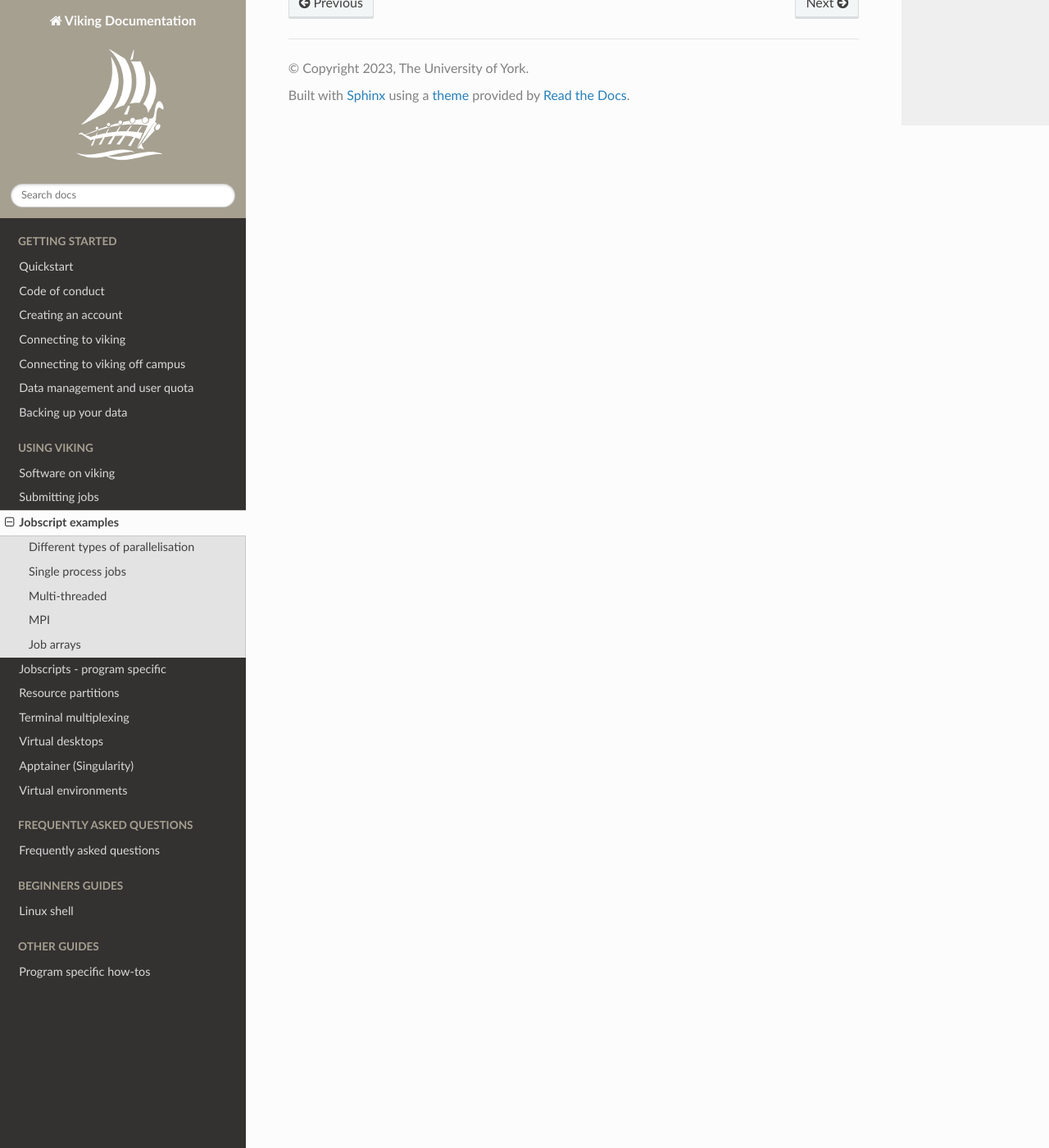
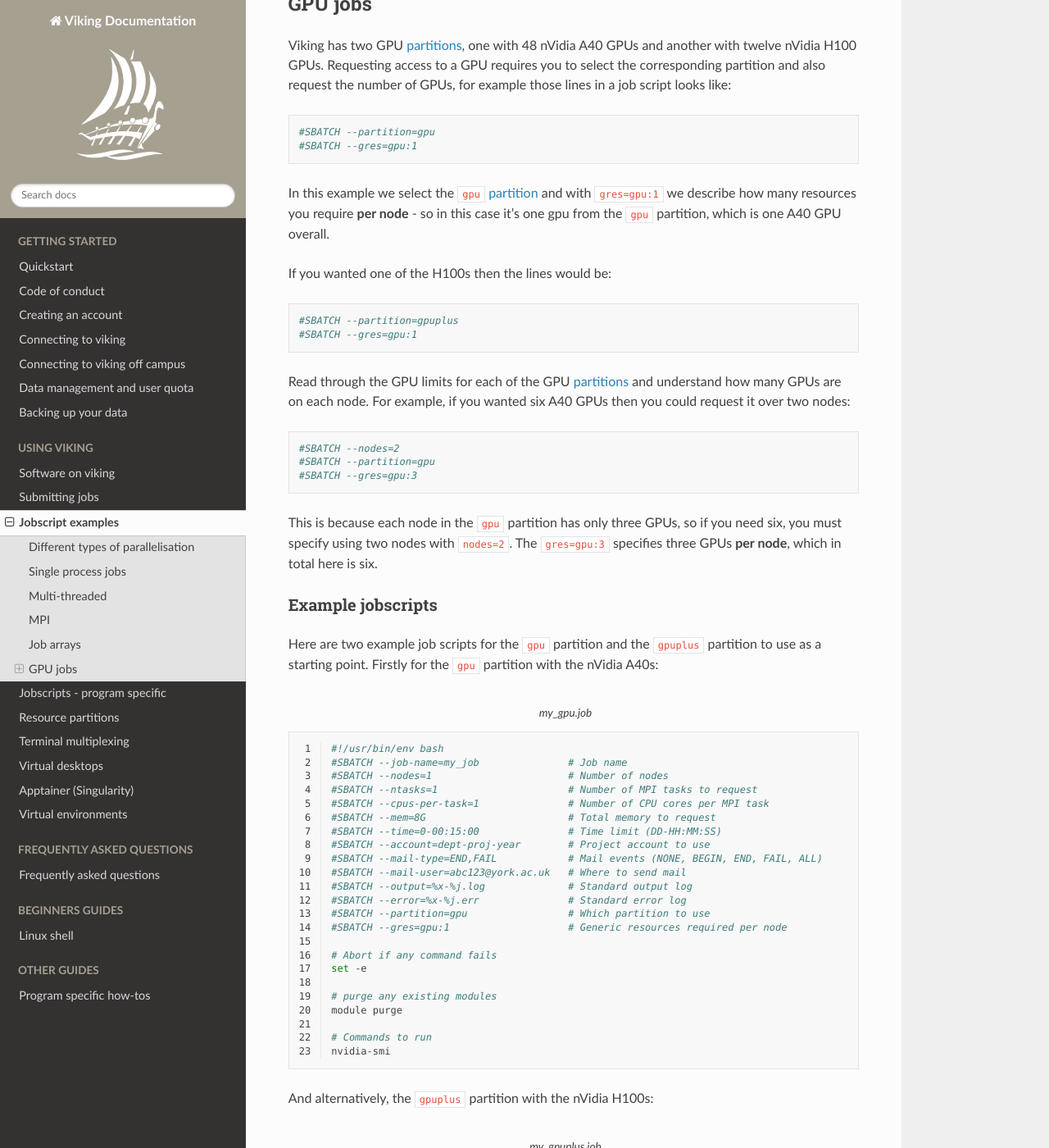
Before and after one commit to university-of-york/research-it-documentation, a Sphinx documentation site: the page built from docs/source/using_viking/jobscript_examples.rst, in a window 1280 px wide and 1400 px high, scrolled down 3492 px. Shown: the whole window at 82% size. Built offline with Sphinx 7.4.7 and the Read the Docs theme 2.0.0, drawn with Linux system fonts in a browser that asks for light colours; some of the changed text lies outside the part shown.

Commit message:
add gpu jobscript example

```diff
--- a/docs/source/using_viking/jobscript_examples.rst
+++ b/docs/source/using_viking/jobscript_examples.rst
@@ -171,3 +171,98 @@ The ``$SLURM_ARRAY_TASK_ID`` environmental variable represents the array index,
 
     # Commands to run
     Rscript --vanilla some_job_array_script.R $SLURM_ARRAY_TASK_ID
+
+
+
+GPU jobs
+--------
+
+Viking has two GPU :doc:`partitions </using_viking/resource_partitions>`, one with 48 nVidia A40 GPUs and another with twelve nVidia H100 GPUs. Requesting access to a GPU requires you to select the corresponding partition and also request the number of GPUs, for example those lines in a job script looks like:
+
+.. code-block:: bash
+
+    #SBATCH --partition=gpu
+    #SBATCH --gres=gpu:1
+
+In this example we select the ``gpu`` :doc:`partition </using_viking/resource_partitions>` and with ``gres=gpu:1`` we describe how many resources you require **per node** - so in this case it's one gpu from the ``gpu`` partition, which is one A40 GPU overall.
+
+If you wanted one of the H100s then the lines would be:
+
+.. code-block:: bash
+
+    #SBATCH --partition=gpuplus
+    #SBATCH --gres=gpu:1
+
+Read through the GPU limits for each of the GPU :doc:`partitions </using_viking/resource_partitions>` and understand how many GPUs are on each node. For example, if you wanted six A40 GPUs then you could request it over two nodes:
+
+.. code-block:: bash
+
+    #SBATCH --nodes=2
+    #SBATCH --partition=gpu
+    #SBATCH --gres=gpu:3
+
+This is because each node in the ``gpu`` partition has only three GPUs, so if you need six, you must specify using two nodes with ``nodes=2``. The ``gres=gpu:3`` specifies three GPUs **per node**, which in total here is six.
+
+Example jobscripts
+""""""""""""""""""
+
+Here are two example job scripts for the ``gpu`` partition and the ``gpuplus`` partition to use as a starting point. Firstly for the ``gpu`` partition with the nVidia A40s:
+
+.. code-block:: bash
+    :caption: my_gpu.job
+    :linenos:
+
+    {SHEBANG}
+    #SBATCH --job-name=my_job               # Job name
+    #SBATCH --nodes=1                       # Number of nodes
+    #SBATCH --ntasks=1                      # Number of MPI tasks to request
+    #SBATCH --cpus-per-task=1               # Number of CPU cores per MPI task
+    #SBATCH --mem=8G                        # Total memory to request
+    #SBATCH --time=0-00:15:00               # Time limit (DD-HH:MM:SS)
+    #SBATCH --account=dept-proj-year        # Project account to use
+    #SBATCH --mail-type=END,FAIL            # Mail events (NONE, BEGIN, END, FAIL, ALL)
+    #SBATCH --mail-user=abc123@york.ac.uk   # Where to send mail
+    #SBATCH --output=%x-%j.log              # Standard output log
+    #SBATCH --error=%x-%j.err               # Standard error log
+    #SBATCH --partition=gpu                 # Which partition to use
+    #SBATCH --gres=gpu:1                    # Generic resources required per node
+
+    # Abort if any command fails
+    set -e
+
+    # purge any existing modules
+    module purge
+
+    # Commands to run
+    nvidia-smi
+
+
+And alternatively, the ``gpuplus`` partition with the nVidia H100s:
+
+.. code-block:: bash
+    :caption: my_gpuplus.job
+    :linenos:
+
+    {SHEBANG}
+    #SBATCH --job-name=my_gpuplus_job       # Job name
+    #SBATCH --nodes=1                       # Number of nodes
+    #SBATCH --ntasks=1                      # Number of MPI tasks to request
+    #SBATCH --cpus-per-task=1               # Number of CPU cores per MPI task
+    #SBATCH --mem=8G                        # Total memory to request
+    #SBATCH --time=0-00:15:00               # Time limit (DD-HH:MM:SS)
+    #SBATCH --account=its-system-2018       # Project account to use
+    #SBATCH --mail-type=END,FAIL            # Mail events (NONE, BEGIN, END, FAIL, ALL)
+    #SBATCH --mail-user=nd996@york.ac.uk    # Where to send mail
+    #SBATCH --output=%x-%j.log              # Standard output log
+    #SBATCH --error=%x-%j.err               # Standard error log
+    #SBATCH --partition=gpuplus             # Which partition to use
+    #SBATCH --gres=gpu:1                    # Generic resources required per node
+
+    # Abort if any command fails
+    set -e
+
+    # purge any existing modules
+    module purge
+
+    # Commands to run
+    nvidia-smi
--- a/docs/source/using_viking/resource_partitions.rst
+++ b/docs/source/using_viking/resource_partitions.rst
@@ -48,14 +48,14 @@ gpu
     Partition for running jobs that require GPUs, see documentation for details about how to request GPUs.
 
     - Each of the 16 nodes house three **nVidia A40 GPUs**
-    - Your job script must request at least one GPU
+    - Your job script must request at least one GPU (eg ``#SBATCH --gres=gpu:1``)
     - You are limited to **no more than six GPUs** at a time across all of your jobs running in the ``gpu`` partition
 
 gpuplus
     Partition for running jobs that require more GPU power, see documentation for details about how to request GPUs.
 
     - Each of the six nodes house two **nVidia H100 GPUs**
-    - Your job script must request at least one GPU
+    - Your job script must request at least one GPU (eg ``#SBATCH --gres=gpu:1``)
     - You are limited to **no more than two GPUs** at a time across all of your jobs running in the ``gpuplus`` partition
 
 himem
```
